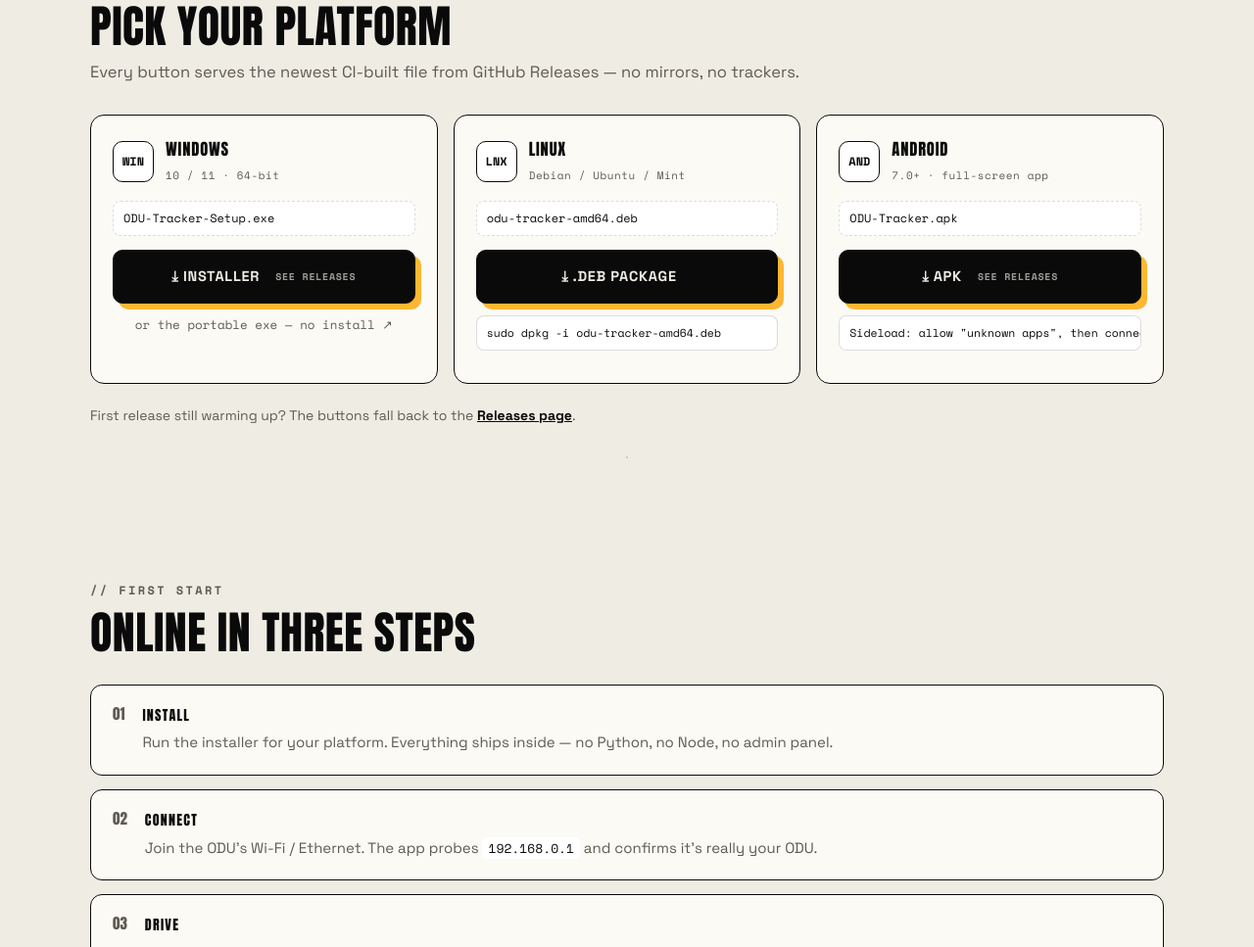
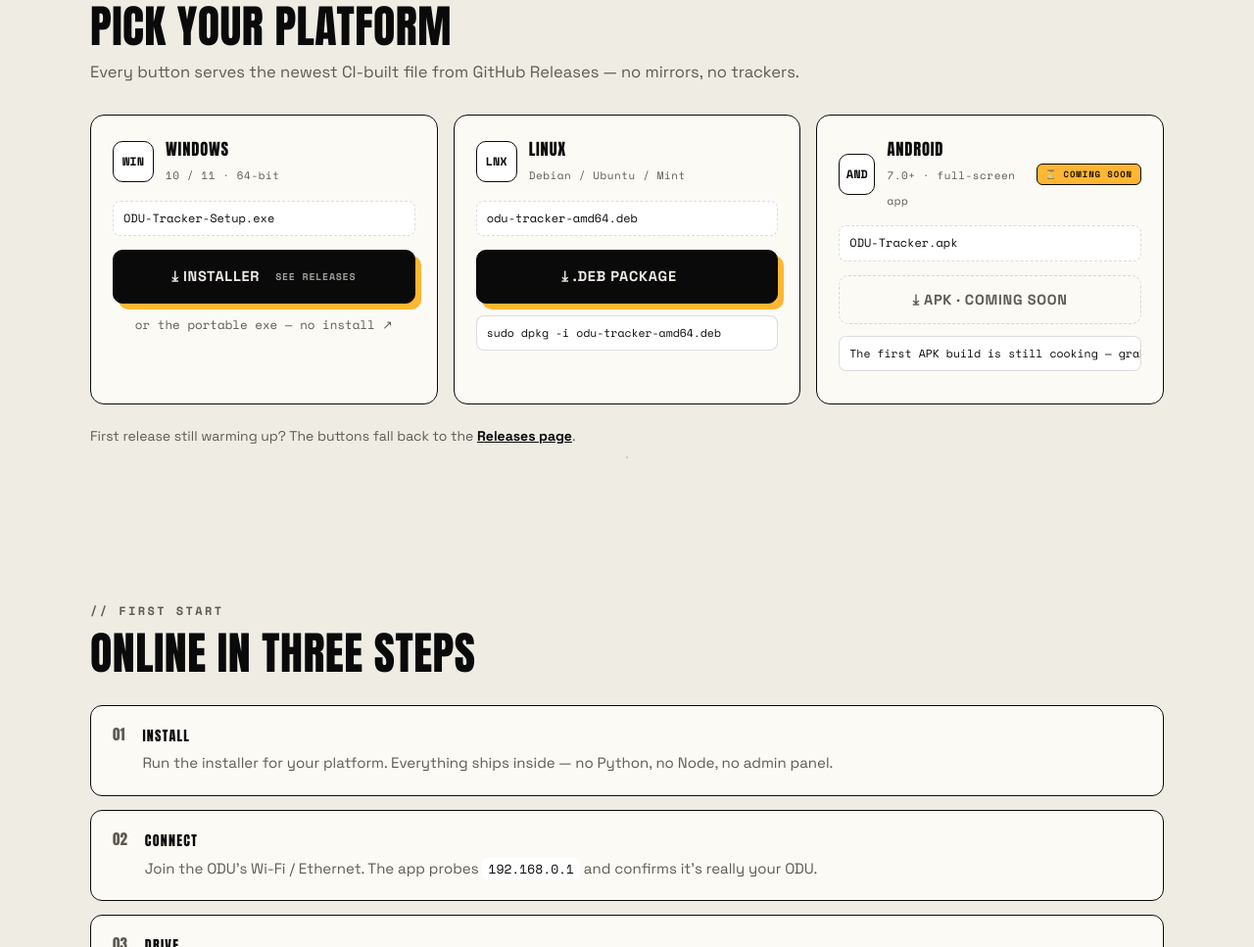
Before and after one commit to Ademileke12/odu-tracker, a plain HTML site: page site/index.html in a window 1280 px wide. Shown: the part 1533-2500 px from the top of the page at 98% size. Drawn offline with nearby package versions, Linux system fonts and the light colour scheme; no server answers.

Commit message:
site: Android card -> COMING SOON until the first APK build lands
APK CI build still failing (charset_normalizer android wheel rejected by
pip); the button is disabled with a dashed 'soon' style and an amber
COMING SOON badge in the card header. The download link + dynamic size
probe are removed from that card until the release actually has the APK.

```diff
--- a/site/index.html
+++ b/site/index.html
@@ -184,13 +184,12 @@
       </article>
 
       <article class="dl-card reveal" data-os="android">
-        <header><span class="dl-ico">AND</span><div><h3>Android</h3><small>7.0+ · full-screen app</small></div></header>
-        <p class="dl-file" data-asset="ODU-Tracker.apk">ODU-Tracker.apk</p>
-        <a class="btn btn-black btn-block dl-link" data-asset="ODU-Tracker.apk"
-           href="https://github.com/Ademileke12/odu-tracker/releases/latest/download/ODU-Tracker.apk">
-          ⤓ APK <span class="dl-size" data-asset="ODU-Tracker.apk"></span>
-        </a>
-        <p class="dl-cmd">Sideload: allow "unknown apps", then connect to the ODU Wi-Fi.</p>
+        <header><span class="dl-ico">AND</span><div><h3>Android</h3><small>7.0+ · full-screen app</small></div><span class="soon-badge">⏳ COMING SOON</span></header>
+        <p class="dl-file">ODU-Tracker.apk</p>
+        <button class="btn btn-soon btn-block" disabled title="The first APK build is still being fixed — check back soon">
+          ⤓ APK · COMING SOON
+        </button>
+        <p class="dl-cmd">The first APK build is still cooking — grab it here the moment it lands.</p>
       </article>
     </div>
     <p class="dl-note reveal">
--- a/site/style.css
+++ b/site/style.css
@@ -156,6 +156,19 @@ h2 {
 .btn-white:hover { transform: translate(-2px, -2px); box-shadow: 8px 8px 0 var(--ink); }
 .btn-white:active { transform: translate(3px, 3px); box-shadow: 2px 2px 0 var(--ink); }
 .btn-block { width: 100%; }
+.btn-soon {
+  background: transparent; color: var(--muted);
+  box-shadow: none; cursor: not-allowed;
+  border: 1.5px dashed var(--hair);
+}
+.soon-badge {
+  flex: 0 0 auto; margin-left: auto;
+  font-family: var(--mono); font-weight: 700; font-size: 9px;
+  letter-spacing: .1em; text-transform: uppercase;
+  background: var(--accent); color: #221701;
+  border: 1.5px solid var(--ink); border-radius: 6px;
+  padding: 3px 8px; white-space: nowrap;
+}
 
 /* ---------------------------------------------------------- hero */
 .hero {
```
Also changed, not shown: site/README.md.
